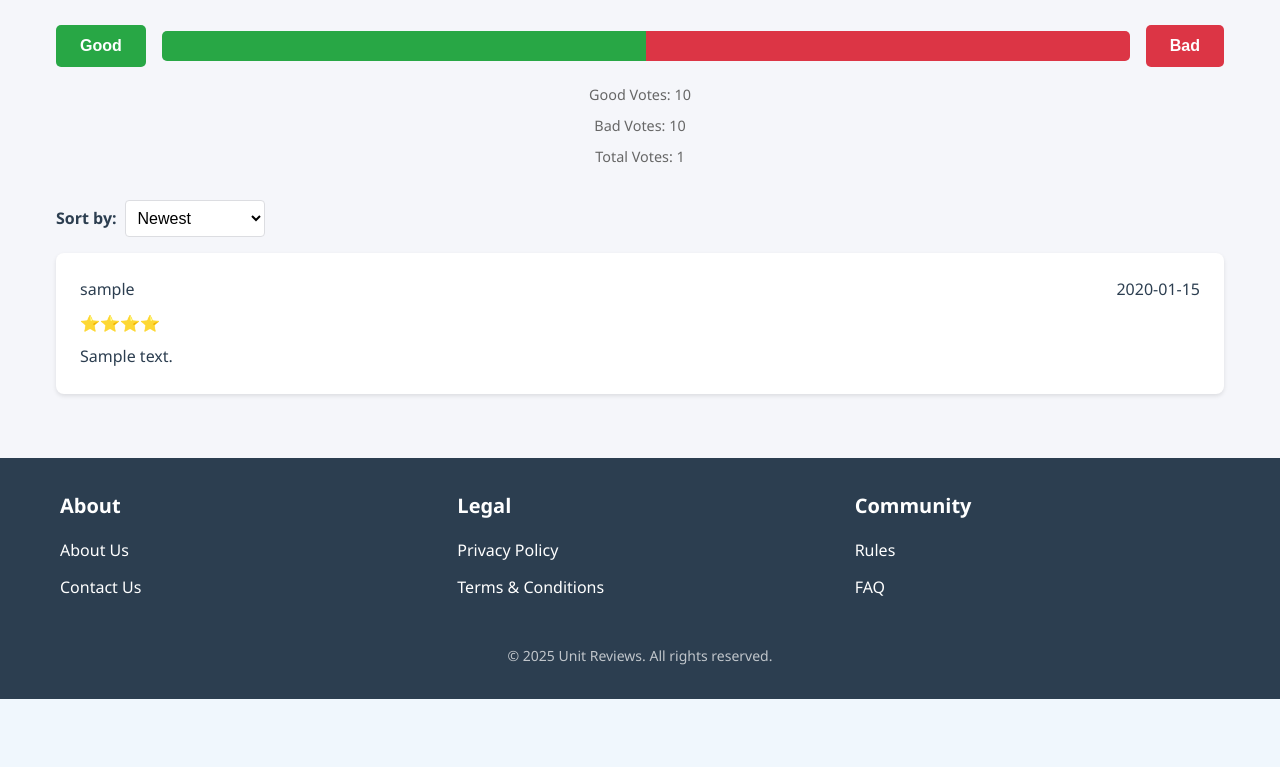
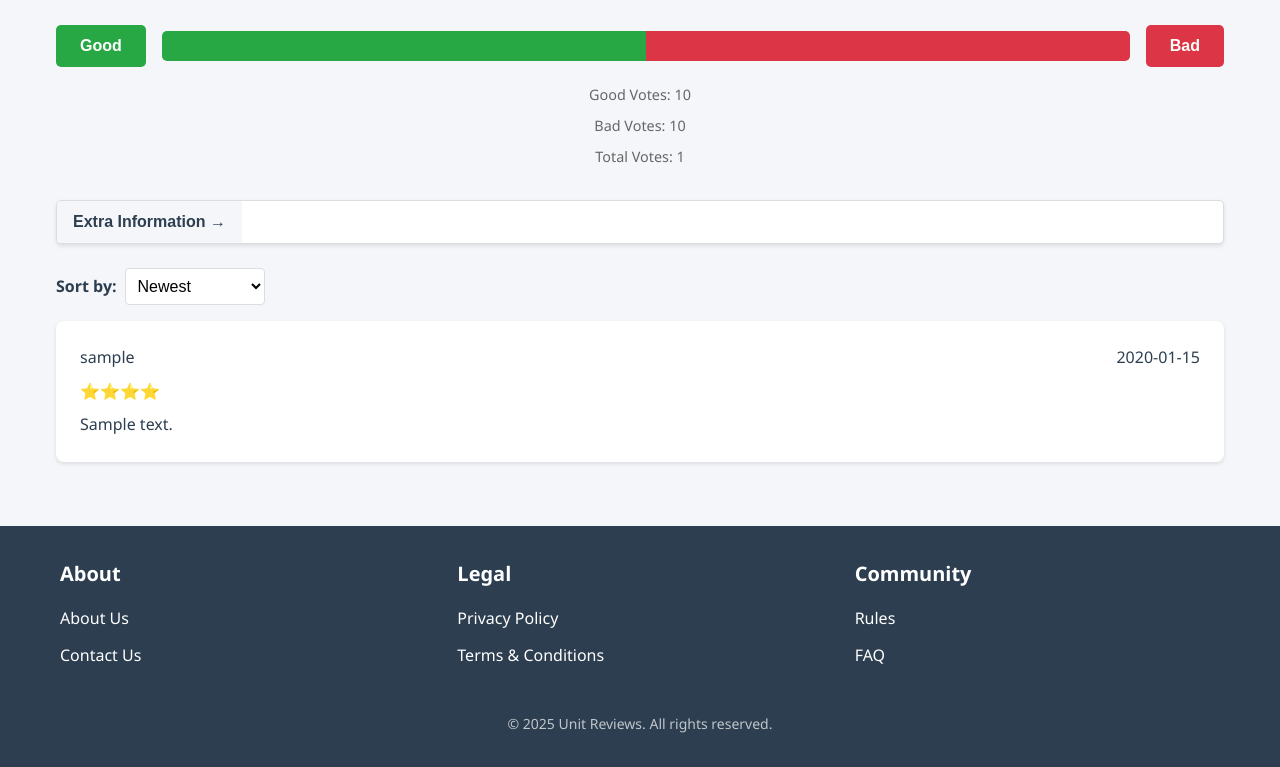
Before and after one commit to ssakshamsin/monashreflect, a Flask app: template app/templates/unit.html in a window 1280 px wide. Shown: the part 247-1014 px from the top of the page. Before the commit the page ends 946 px from the top, so only its background shows below. Run offline with Flask 2, Linux system fonts and the light colour scheme; the template is opened without the code that fills it: most values are stand-ins (such as "Sample title", 1, 10 or a date in 2020).

Commit message:
dropdown made in anticipation for scraped data

```diff
--- /dev/null
+++ b/app/static/css/collapsible.css
@@ -0,0 +1,77 @@
+/* Collapsible Section */
+.collapsible-section {
+  margin-top: 1rem; /* Space above the collapsible section */
+  border: 1px solid var(--border-color);
+  border-radius: 5px;
+  overflow: hidden;
+  background-color: white;
+  box-shadow: 0 2px 4px rgba(0, 0, 0, 0.1);
+}
+
+.collapsible-header {
+  display: flex;
+  justify-content: space-between;
+  align-items: center;
+  padding: 0.75rem 1rem;
+  font-size: 1rem;
+  font-weight: bold;
+  color: var(--text-color);
+  background-color: var(--background-color);
+  border: none;
+  cursor: pointer;
+  transition: background-color 0.3s ease;
+}
+
+.collapsible-header:hover {
+  background-color: #f0f0f0;
+}
+
+.collapsible-content {
+  max-height: 0;
+  overflow: hidden;
+  transition: max-height 0.3s ease;
+  padding: 0 1rem; /* Padding inside the collapsible content */
+  background-color: white;
+}
+
+.collapsible-content p {
+  margin: 0.75rem 0; /* Space between paragraphs */
+  line-height: 1.6;
+}
+
+.collapsible-content a {
+  color: var(--primary-color);
+  text-decoration: none;
+}
+
+.collapsible-content a:hover {
+  text-decoration: underline;
+}
+
+/* Sort Container */
+.sort-container {
+  margin-top: 1.5rem; /* Space above the sort dropdown */
+  display: flex;
+  align-items: center;
+}
+
+.sort-container label {
+  margin-right: 0.5rem;
+  font-weight: bold;
+  color: var(--text-color);
+}
+
+.sort-dropdown {
+  padding: 0.5rem;
+  font-size: 1rem;
+  border: 1px solid var(--border-color);
+  border-radius: 4px;
+  background-color: white;
+  cursor: pointer;
+  transition: border-color 0.3s ease;
+}
+
+.sort-dropdown:focus {
+  border-color: var(--primary-color);
+  outline: none;
+}
--- a/app/static/css/poll.css
+++ b/app/static/css/poll.css
@@ -71,6 +71,7 @@
   }
 
   /* Vote Count */
+
   .vote-count {
     font-size: 0.9rem;
     color: #666;
--- a/app/static/css/style.css
+++ b/app/static/css/style.css
@@ -3,6 +3,8 @@
 @import 'searchbar.css';
 @import 'footer.css';
 @import 'dropdown.css';
+@import 'collapsible.css';
+
 :root {
     --primary-color: #3498db;
     --secondary-color: #2980b9;
--- a/app/templates/unit.html
+++ b/app/templates/unit.html
@@ -27,6 +27,7 @@
                     Bad
                 </button>
             </div>
+
             <div class="vote-count">
                 <p>Good Votes: <span id="goodVotes">{{ unit.good_votes }}</span></p>
                 <p>Bad Votes: <span id="badVotes">{{ unit.bad_votes }}</span></p>
@@ -34,6 +35,38 @@
             </div>
         </div>
 
+        <!-- accordion drop down-->
+         <!-- extra  information we are adding, credit points, assessment summary, handbook link  -->
+        <!-- Collapsible Extra Information -->
+        <div class="collapsible-section">
+          <button class="collapsible-header" onclick="toggleCollapse(this)">
+            Extra Information →
+          </button>
+          <div class="collapsible-content">
+            <p><strong>Credit Points:</strong> {{ unit.credit_points }}</p>
+            <p><strong>Assessment Summary:</strong> {{ unit.assessment_summary }}</p>
+            <p><strong>Handbook Link:</strong> <a href="{{ unit.handbook_link }}" target="_blank">View Handbook</a></p>
+          </div>
+        </div>
+        <script>
+            // Toggle collapsible functionality
+            function toggleCollapse(button) {
+            const content = button.nextElementSibling; // Get the collapsible content
+            const isCollapsed = content.style.maxHeight === '' || content.style.maxHeight === '0px';
+
+            // Toggle the arrow direction
+            button.textContent = isCollapsed
+                ? button.textContent.replace('→', '↓')
+                : button.textContent.replace('↓', '→');
+
+            // Expand or collapse the content
+            if (isCollapsed) {
+                content.style.maxHeight = content.scrollHeight + 'px'; // Expand
+            } else {
+                content.style.maxHeight = '0px'; // Collapse
+            }
+            }
+        </script>
                 <!-- Sort Options -->
         <div class="sort-container">
             <label for="sortDropdown">Sort by:</label>
@@ -49,6 +82,8 @@
 
 
     </div>
+
+
     <script>
         // Add an event listener to the dropdown
         document.getElementById('sortDropdown').addEventListener('change', function () {
```
